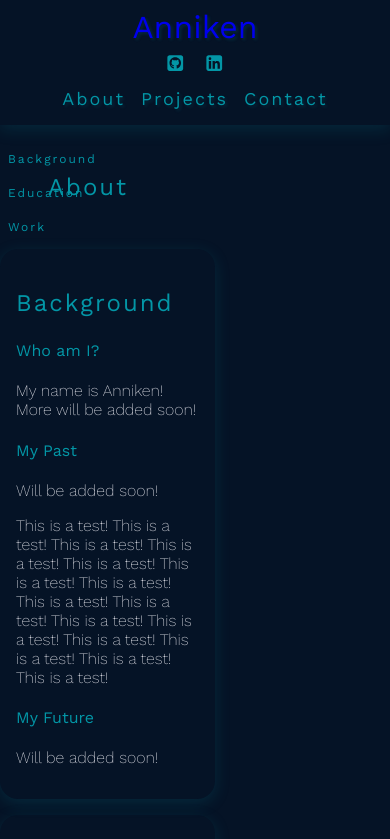
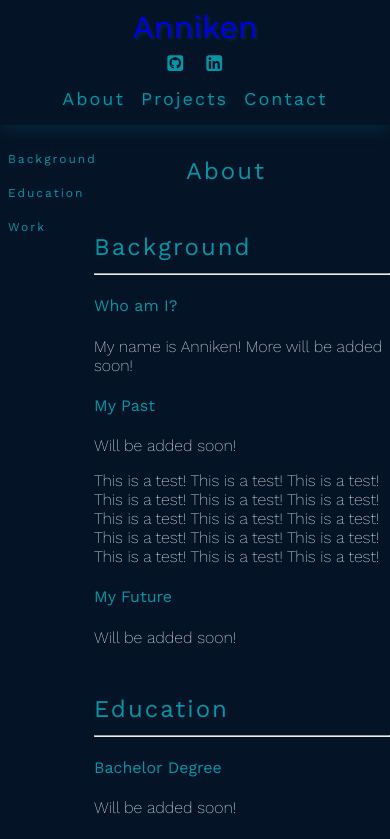
Before and after one commit to AnnikenJE/annikenje-website, a React (Vite) app: page /about in a window 390 px wide. Shown: the top 839 px of the page. Built offline with nearby package versions, Linux system fonts and the light colour scheme.

Commit message:
about-page responsive fix

```diff
--- a/src/pages/AboutPage.css
+++ b/src/pages/AboutPage.css
@@ -25,7 +25,6 @@
   letter-spacing: var(--letter-spacing);
   font-weight: var(--font-weight);
   font-size: 36px;
-  padding-left: 2rem;
 }
 
 .about-wrapper {
@@ -38,6 +37,12 @@
 
 .heading-section {
   margin: 3em;
+
+  hr {
+    border: none;
+    height: 2px;
+    border-color: var(--main-color);
+  }
 }
 
 .about-section {
@@ -81,24 +86,40 @@
     margin: 0;
   }
 
+  .heading-section {
+    margin: 2rem;
+    margin-left: 1rem;
+    text-align: center;
+  }
+
   .main-content {
     margin: 0;
     width: 100%;
     flex-direction: column;
+    align-items: flex-end;
+  }
+
+  .about-wrapper {
+    width: 80%;
   }
 
   .about-section {
     margin: 0;
-    padding: 1rem;
+    padding: 0rem;
+    box-shadow: none;
+    margin-bottom: 1rem;
+    margin-left: 1rem;
+  }
 
-    margin-bottom: 1rem;
+  .section-heading {
+    margin: 0;
+    margin-top: 3rem;
   }
 }
 
 @media (width < 992px) {
   .navigation {
     margin: 0;
-
     ul {
       padding: 0;
     }
--- a/src/pages/AboutPage.tsx
+++ b/src/pages/AboutPage.tsx
@@ -42,7 +42,9 @@ const AboutPage = () => {
 
             <div id="background">
               <section className="about-section">
-                <h3 className="section-heading">Background</h3>
+                <h3 className="section-heading">
+                  Background <hr />
+                </h3>
                 <article>
                   <h4 className="article-heading">Who am I?</h4>
                   <p className="article-info">
@@ -68,7 +70,9 @@ const AboutPage = () => {
             </div>
             <div id="education">
               <section className="about-section">
-                <h3 className="section-heading">Education</h3>
+                <h3 className="section-heading">
+                  Education <hr />
+                </h3>
                 <article>
                   <h4 className="article-heading">Bachelor Degree</h4>
                   <p className="article-info"> Will be added soon!</p>
@@ -81,7 +85,9 @@ const AboutPage = () => {
             </div>
             <div id="work">
               <section className="about-section">
-                <h3 className="section-heading">Work</h3>
+                <h3 className="section-heading">
+                  Work <hr />
+                </h3>
                 <article>
                   <h4 className="article-heading">History</h4>
                   <p className="article-info"> Will be added soon!</p>
```
